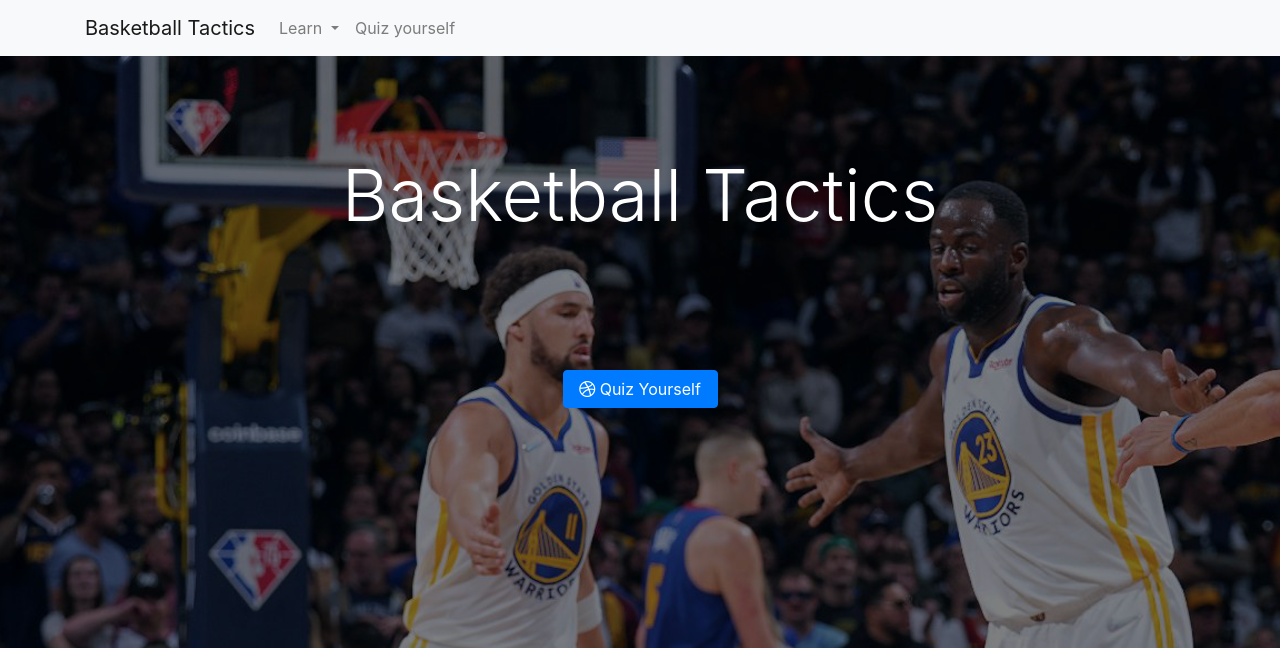
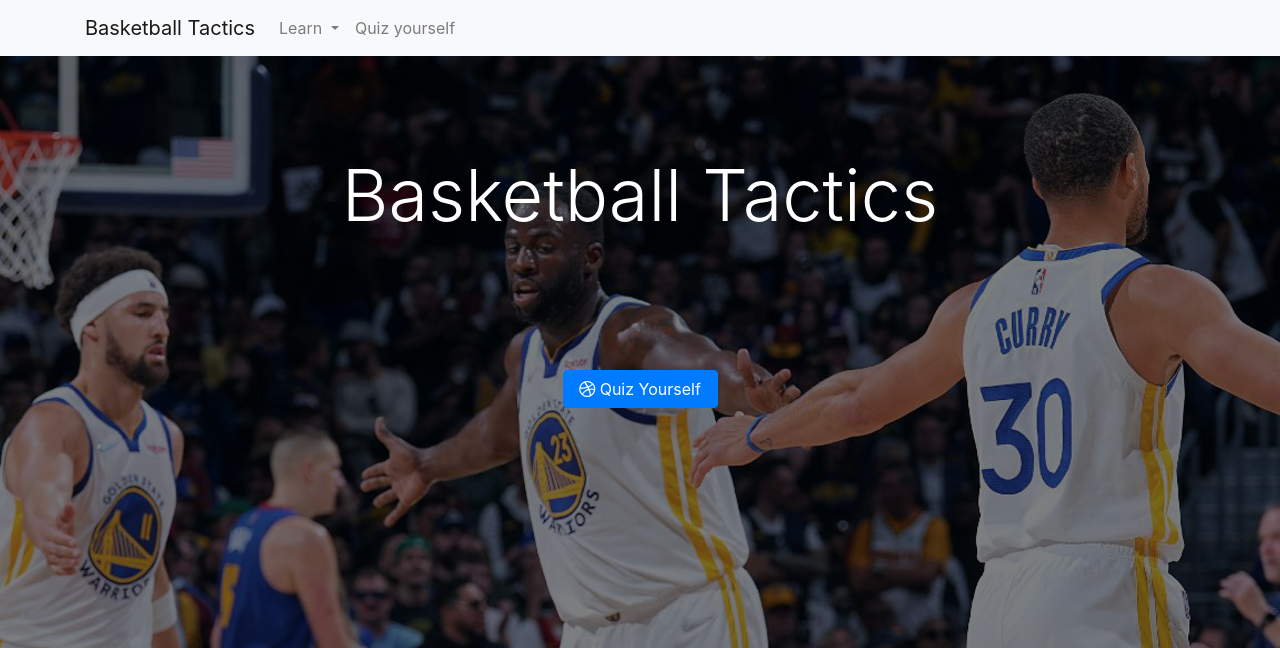
Before and after one commit to zhmzlzn/2022-UI-Basketball-Tactics, a Flask app: page /quiz/home in a window 1280 px wide. Shown: the top 648 px of the page. Run offline with Flask 2, Linux system fonts and the light colour scheme; some libraries are stand-ins or nearby versions.

Commit message:
quiz home and result page background updated

```diff
--- a/templates/quizHome.html
+++ b/templates/quizHome.html
@@ -36,6 +36,10 @@
     top: 450px;
     left:105px;
 }
+.bgd{
+    background-position:top center;
+
+}
 </style>
 
 <script>
@@ -43,7 +47,7 @@
 
 <div class = "container">
     <div class="row m-5"></div>
-    <body background="../static/pic/background.png"></body>
+    <body class="bgd" background="../static/pic/background.png"></body>
     <h1 class = "text-center text-white display-3 m-5">Basketball Tactics</h1>
 
     <div class="row m-5 p-3"></div>
--- a/templates/quizRes.html
+++ b/templates/quizRes.html
@@ -6,7 +6,9 @@
 #result{
     font-size: 30px;
 }
-
+.bgd{
+    background-position:top center;
+}
 </style>
 <script type="text/javascript">
     let result = {{d|tojson}}
@@ -39,7 +41,7 @@
 
 <div class = "container">
     <div class="row m-5"></div>
-    <body background="../static/pic/background.png"></body>
+    <body class="bgd" background="../static/pic/background.png"></body>
     <h1 class = "text-center text-white display-3 m-5">Basketball Tactics</h1>
     <div id="result" class = "text-center text-white"> Your Score: <span id="res"></span> / 7</div>
 
```
